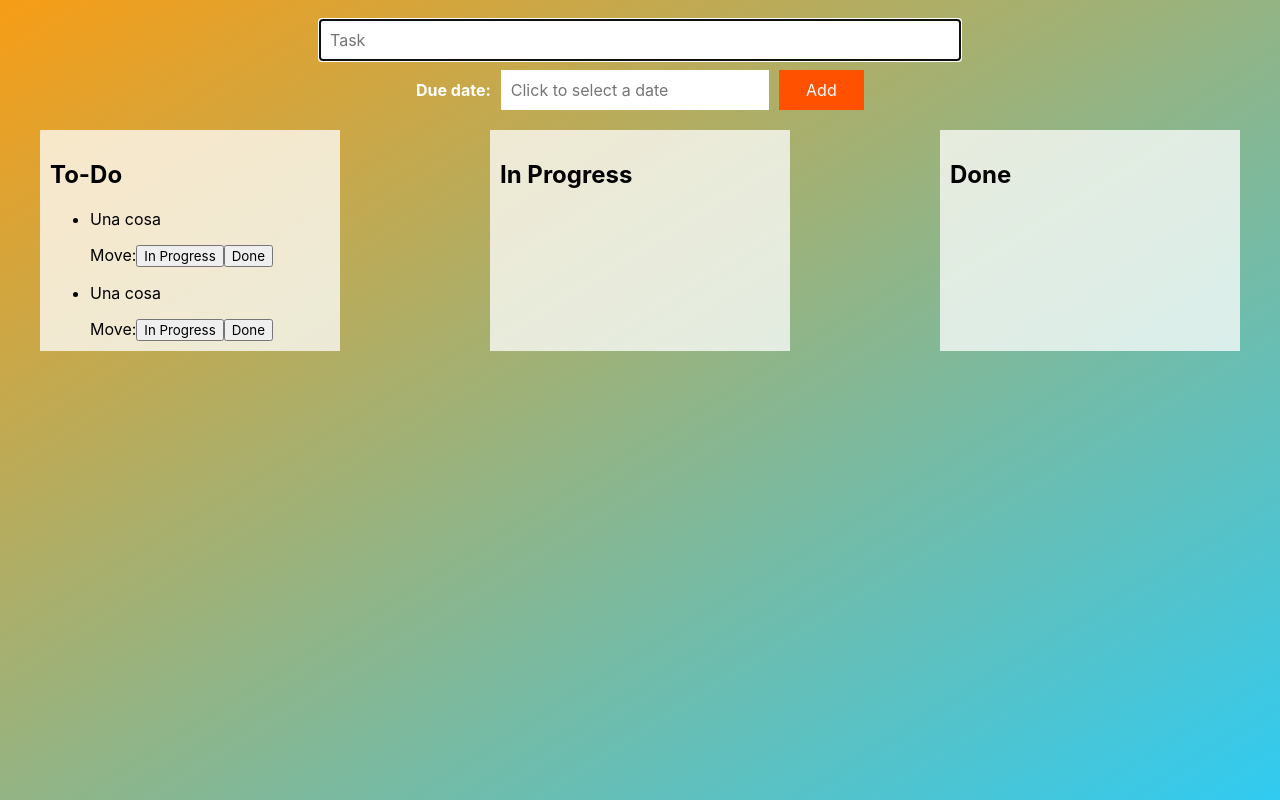
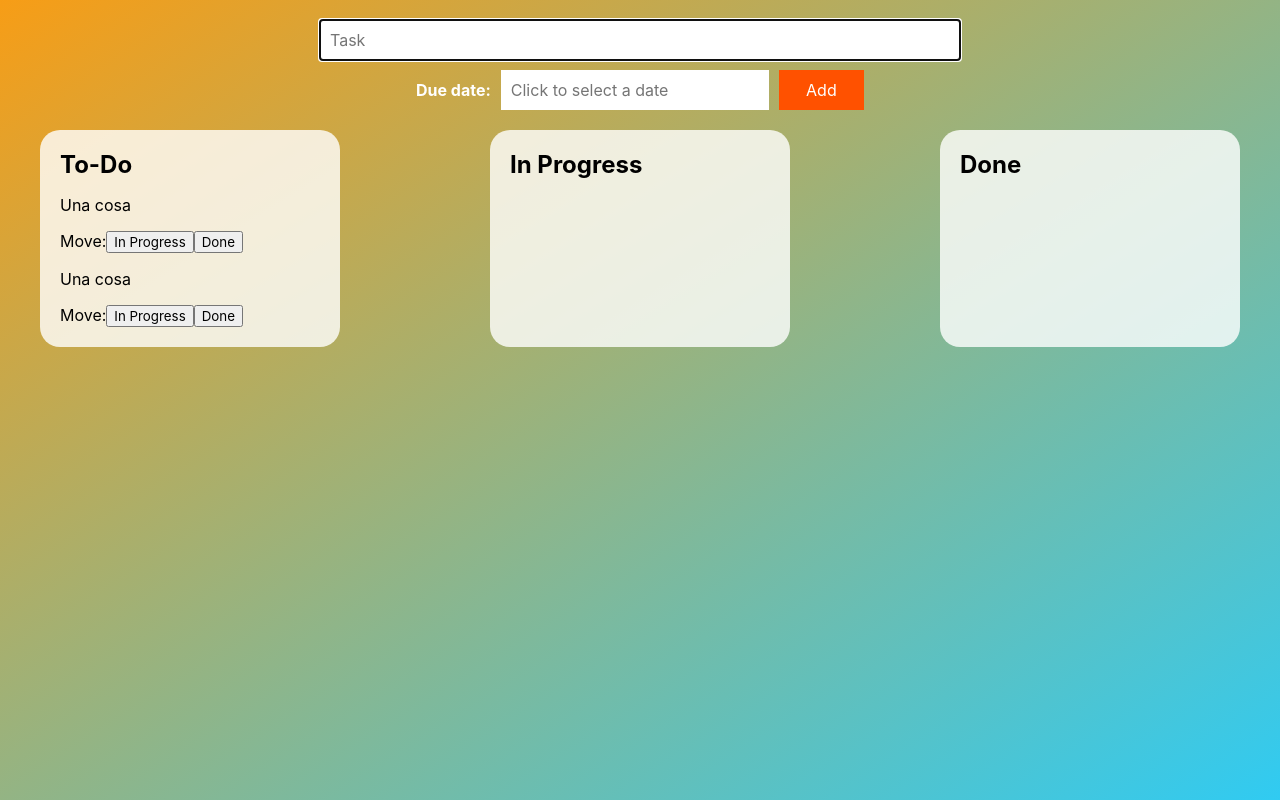
Before and after one commit to iairpolo/kanban, a React (Create React App) app: page / in a window 1280 px wide. Built offline with nearby package versions, Linux system fonts and the light colour scheme.

Commit message:
Algunos detalles de las listas

```diff
--- a/src/components/styles/List.css
+++ b/src/components/styles/List.css
@@ -1,12 +1,19 @@
 .List {
-  background-color: rgba(255, 255, 255, 0.75);
+  background-color: rgba(255, 255, 255, 0.8);
   min-width: 300px;
-  padding: 10px;
+  padding: 20px;
+  border-radius: 20px;
+  min-height: 40px;
 }
 
 .List h2 {
+  margin: 0;
 }
 
 .List ul {
   margin: 0;
+  padding: 0;
+  list-style: none;
+  display: flex;
+  flex-direction: column;
 }
```
